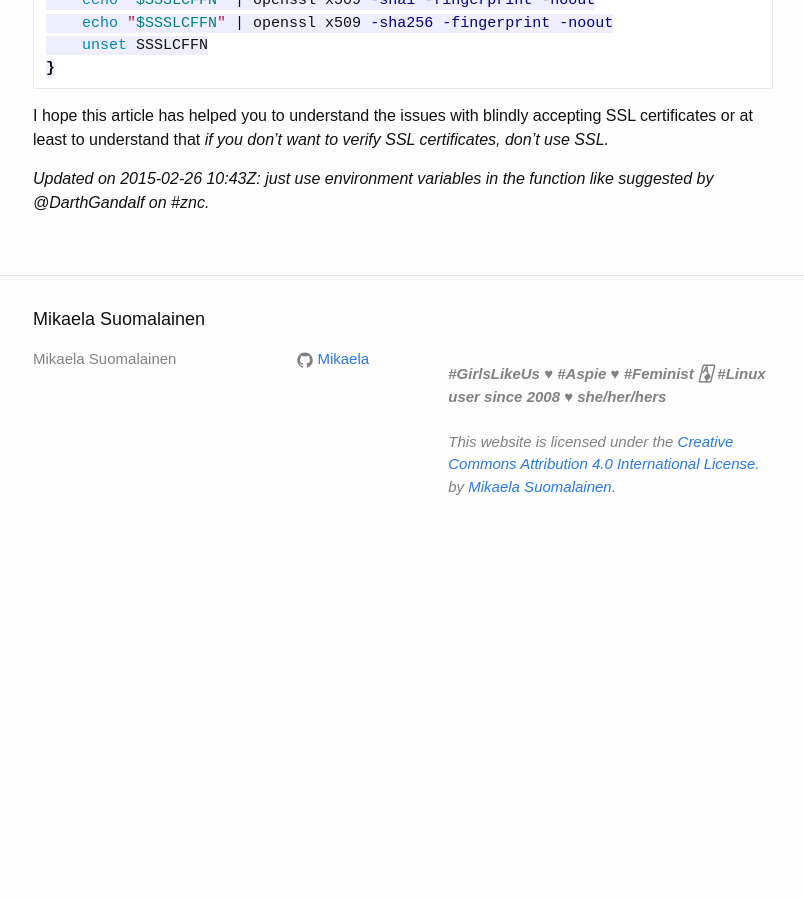
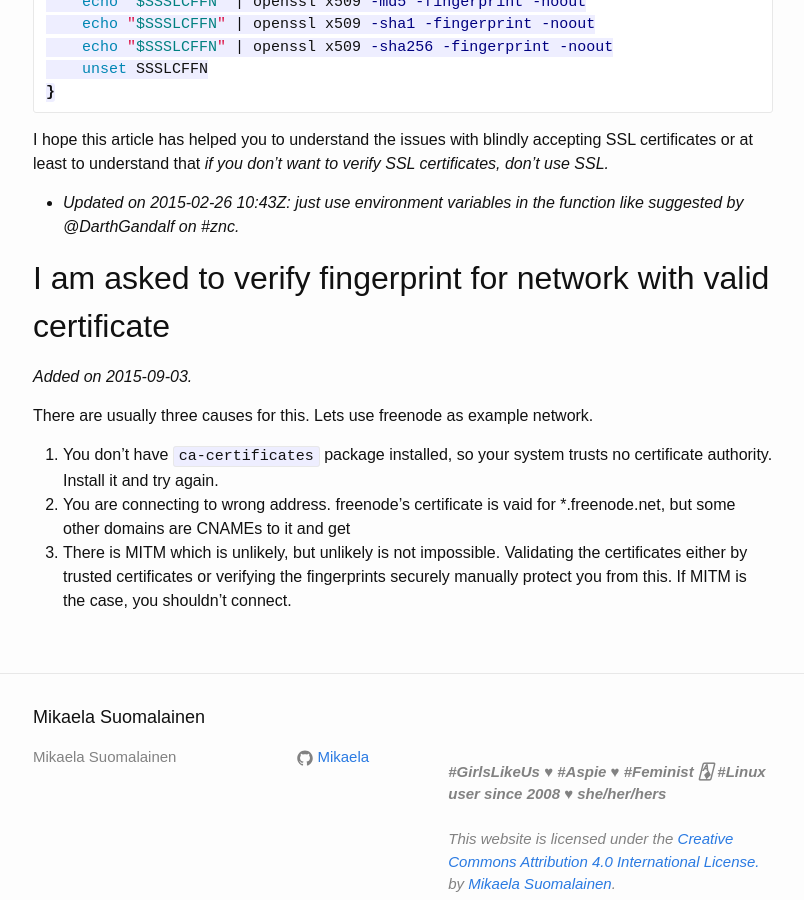
Before and after one commit to Mikaela/mikaela.github.io, a Jekyll site: the page built from _posts/2015-02-24-znc160-ssl.md, in a window 1280 px wide and 900 px high, scrolled down 1443 px. Shown: the whole window, without its empty margins (237-1041 px from the left). Built offline with Jekyll 4.4.1, drawn with Linux system fonts in a browser that asks for light colours; Markdown is read by kramdown in place of the engine named in the settings; comment, search, counter and statistics services are not loaded; before the commit the page ends 2001 px from its top, so only the background shows below that; some of the changed text lies outside the part shown.

Commit message:
_posts/znc160ssl: zncstrap 3 & valid cert issues

```diff
--- a/_posts/2015-02-24-znc160-ssl.md
+++ b/_posts/2015-02-24-znc160-ssl.md
@@ -83,5 +84,21 @@ I hope this article has helped you to understand the issues with blindly
 accepting SSL certificates or at least to understand that *if you don't
 want to verify SSL certificates, don't use SSL.*
 
-*Updated on 2015-02-26 10:43Z: just use environment variables in the
+* *Updated on 2015-02-26 10:43Z: just use environment variables in the
 function like suggested by @DarthGandalf on \#znc.*
+
+## I am asked to verify fingerprint for network with valid certificate
+
+*Added on 2015-09-03.*
+
+There are usually three causes for this. Lets use freenode as example
+network.
+
+1. You don't have `ca-certificates` package installed, so your system
+   trusts no certificate authority. Install it and try again.
+2. You are connecting to wrong address. freenode's certificate is vaid for
+   \*.freenode.net, but some other domains are CNAMEs to it and get
+3. There is MITM which is unlikely, but unlikely is not impossible.
+   Validating the certificates either by trusted certificates or verifying
+   the fingerprints securely manually protect you from this. If MITM is the
+   case, you shouldn't connect.
```
Also changed, not shown: other parts of _posts/2015-02-24-znc160-ssl.md (+2 -1 lines).
